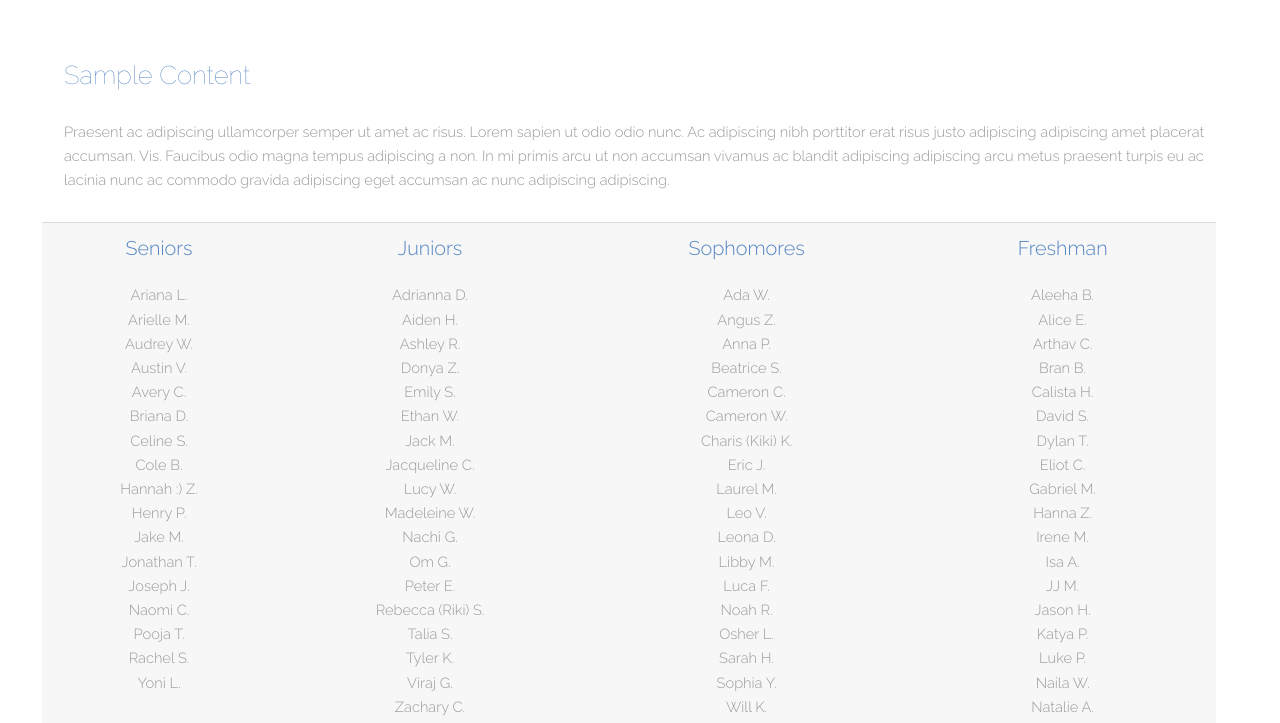
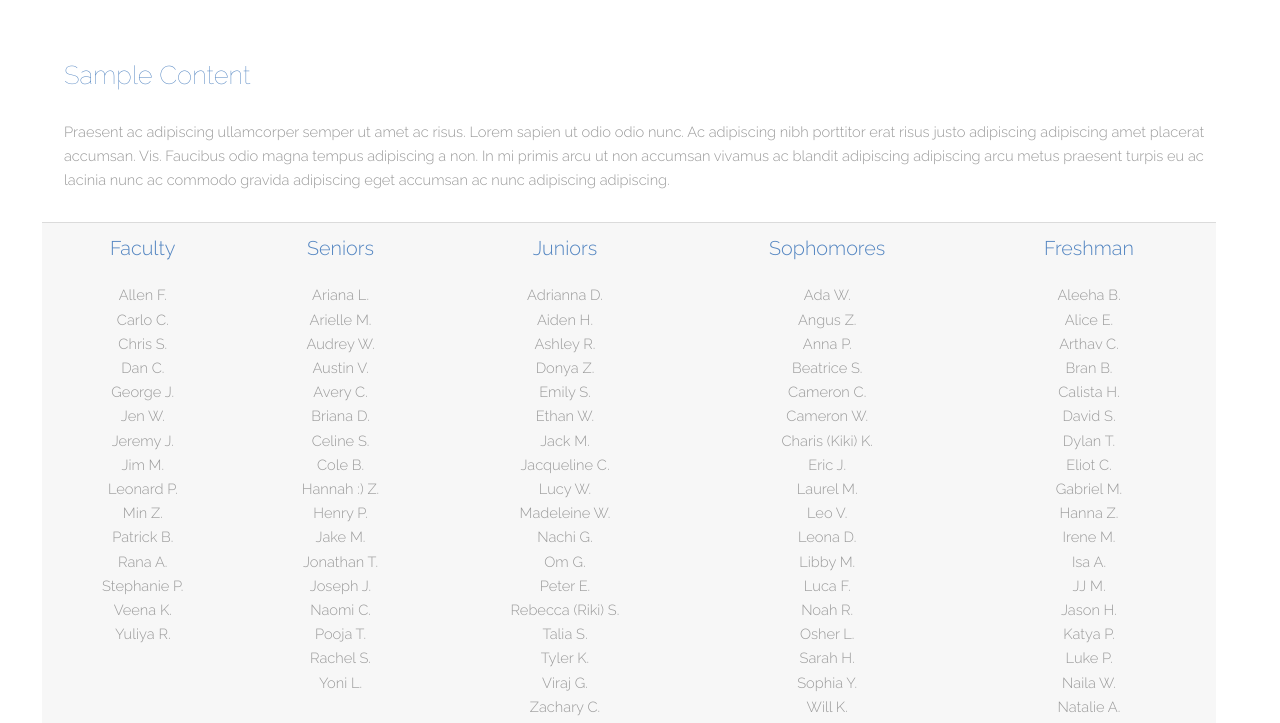
Before and after one commit to AquilaHouse/aquilahouse.github.io, a plain HTML site: page members.html in a window 1280 px wide. Shown: the part 225-948 px from the top of the page. Drawn offline with Linux system fonts and the light colour scheme.

Commit message:
added faculty to members

```diff
--- a/members.html
+++ b/members.html
@@ -40,6 +40,10 @@
 					<div class="row">
 						<table class="names" style="width: 100%; text-align: center;">
 							<tr>
+								<td>
+									<h3>Faculty</h3>
+									Allen F.<br/>Carlo C.<br/>Chris S.<br/>Dan C.<br/>George J.<br/>Jen W.<br/>Jeremy J.<br/>Jim M.<br/>Leonard P.<br/>Min Z.<br/>Patrick B.<br/>Rana A.<br/>Stephanie P.<br/>Veena K.<br/>Yuliya R.
+								</td>
 								<td>
 									<h3>Seniors</h3>
 									Ariana L.<br/>Arielle M.<br/>Audrey W.<br/>Austin V.<br/>Avery C.<br/>Briana D.<br/>Celine S.<br/>Cole B.<br/>Hannah :) Z.<br/>Henry P.<br/>Jake M.<br/>Jonathan T.<br/>Joseph J.<br/>Naomi C.<br/>Pooja T.<br/>Rachel S.<br/>Yoni L.
```
